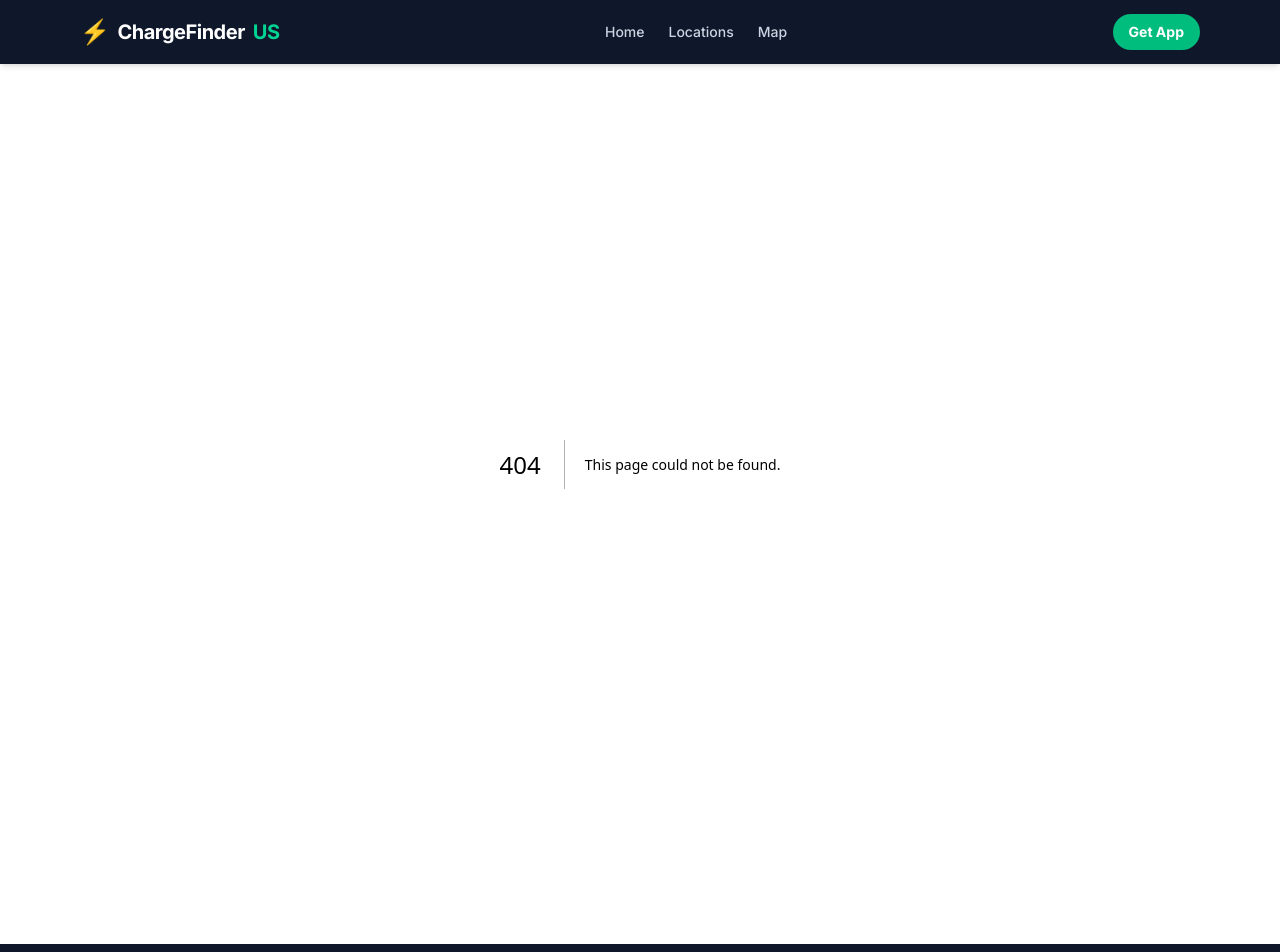
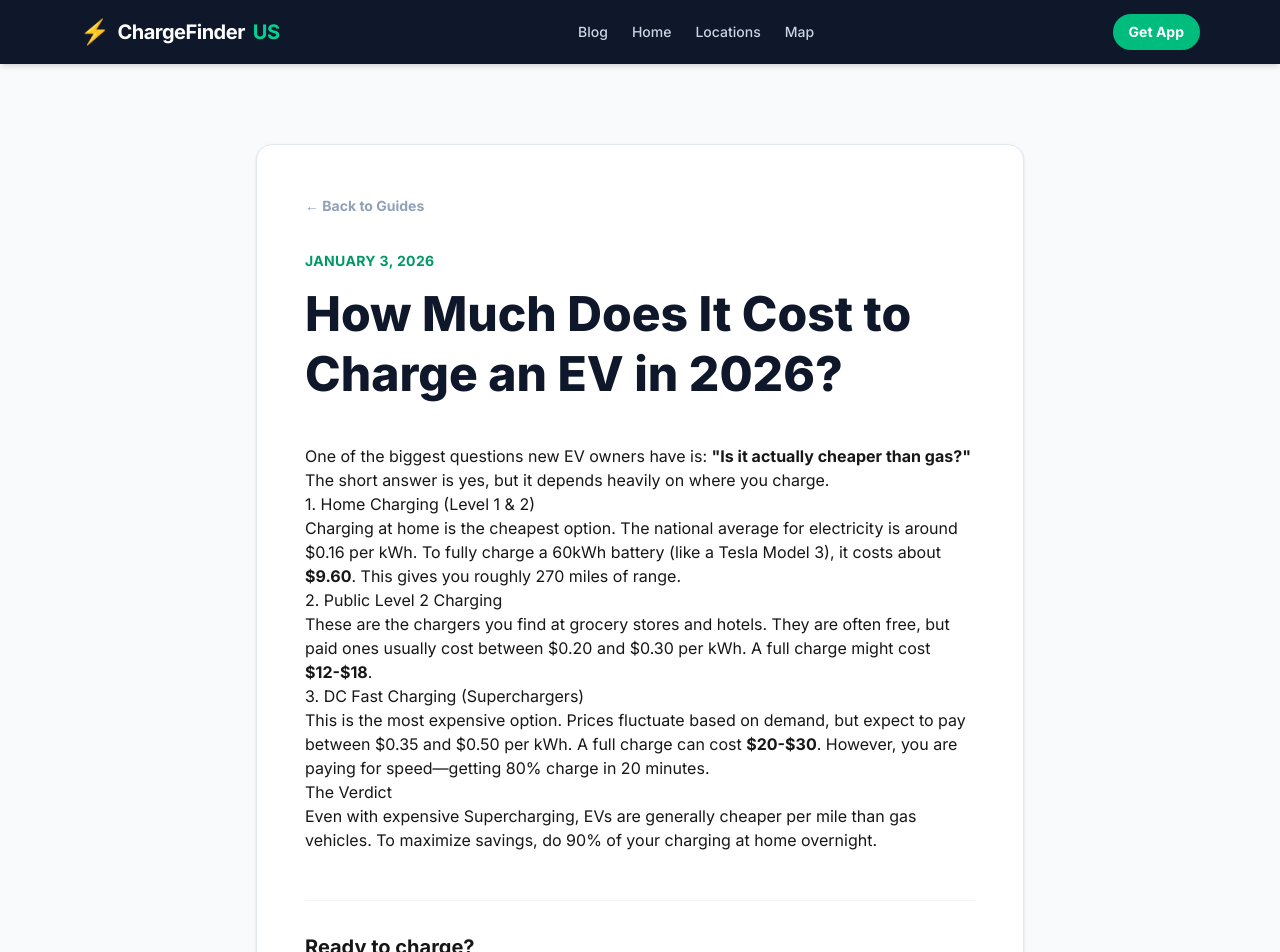
Before and after one commit to Uchihanaru/ev-charger-site, a Next.js app: page /blog/cost-to-charge-ev-2026 in a window 1280 px wide. Before the commit this address had no page. Shown: the top 952 px of the page. Built offline with nearby package versions, Linux system fonts and the light colour scheme.

Commit message:
Add blog section

```diff
--- /dev/null
+++ b/app/blog/[slug]/page.tsx
@@ -0,0 +1,55 @@
+import { blogPosts } from '@/lib/blog';
+import { notFound } from 'next/navigation';
+import Link from 'next/link';
+
+// This tells Next.js which blog posts exist so it can build them
+export async function generateStaticParams() {
+  return blogPosts.map((post) => ({
+    slug: post.slug,
+  }));
+}
+
+export default async function BlogPost({ params }: { params: Promise<{ slug: string }> }) {
+  const { slug } = await params;
+  const post = blogPosts.find((p) => p.slug === slug);
+
+  if (!post) {
+    return notFound();
+  }
+
+  return (
+    <main className="bg-slate-50 min-h-screen py-20">
+      <article className="max-w-3xl mx-auto px-6 bg-white p-8 md:p-12 rounded-2xl shadow-sm border border-slate-200">
+        <Link href="/blog" className="text-slate-400 hover:text-emerald-600 text-sm font-bold mb-8 inline-block">
+          ← Back to Guides
+        </Link>
+
+        <header className="mb-10">
+          <span className="text-emerald-600 font-bold tracking-wide uppercase text-sm">
+            {post.date}
+          </span>
+          <h1 className="text-3xl md:text-5xl font-extrabold text-slate-900 mt-3 mb-6 leading-tight">
+            {post.title}
+          </h1>
+        </header>
+
+        {/* This renders the HTML content we wrote in lib/blog.ts */}
+        <div
+          className="prose prose-slate prose-lg max-w-none"
+          dangerouslySetInnerHTML={{ __html: post.content }}
+        />
+
+        {/* Call to Action at bottom of article */}
+        <div className="mt-12 pt-8 border-t border-slate-100">
+          <h3 className="font-bold text-xl mb-4">Ready to charge?</h3>
+          <Link
+            href="/"
+            className="inline-block bg-emerald-500 hover:bg-emerald-600 text-white font-bold py-3 px-8 rounded-full transition"
+          >
+            Find a Station Near You
+          </Link>
+        </div>
+      </article>
+    </main>
+  );
+}
--- /dev/null
+++ b/app/blog/page.tsx
@@ -0,0 +1,40 @@
+import Link from 'next/link';
+import { blogPosts } from '@/lib/blog';
+
+export default function BlogIndex() {
+  return (
+    <main className="bg-slate-50 min-h-screen py-20">
+      <div className="max-w-4xl mx-auto px-6">
+        <div className="text-center mb-16">
+          <h1 className="text-4xl md:text-5xl font-extrabold text-slate-900 mb-4">
+            EV Charging <span className="text-emerald-500">Guides</span>
+          </h1>
+          <p className="text-xl text-slate-600">
+            Tips, tricks, and costs for electric vehicle owners.
+          </p>
+        </div>
+
+        <div className="grid gap-8">
+          {blogPosts.map((post) => (
+            <Link
+              key={post.slug}
+              href={`/blog/${post.slug}`}
+              className="block bg-white p-8 rounded-2xl border border-slate-200 hover:shadow-xl hover:border-emerald-400 transition group"
+            >
+              <div className="text-sm text-emerald-600 font-bold mb-2">{post.date}</div>
+              <h2 className="text-2xl font-bold text-slate-900 mb-3 group-hover:text-emerald-600 transition">
+                {post.title}
+              </h2>
+              <p className="text-slate-600 leading-relaxed">
+                {post.excerpt}
+              </p>
+              <div className="mt-4 text-emerald-600 font-medium flex items-center">
+                Read Article <span className="ml-2">→</span>
+              </div>
+            </Link>
+          ))}
+        </div>
+      </div>
+    </main>
+  );
+}
--- a/components/Navbar.tsx
+++ b/components/Navbar.tsx
@@ -18,6 +18,7 @@ export default function Navbar() {
 
         {/* DESKTOP MENU (Hidden on Mobile) */}
         <div className="hidden md:flex gap-6 text-sm font-medium text-slate-300">
+         <Link href="/blog" className="hover:text-white transition">Blog</Link>
           <Link href="/" className="hover:text-white transition">Home</Link>
           <a href="#locations" className="hover:text-white transition">Locations</a>
           <a href="https://www.google.com/maps/search/electric+vehicle+charging+station" target="_blank" className="hover:text-white transition">Map</a>
--- /dev/null
+++ b/lib/blog.ts
@@ -0,0 +1,73 @@
+export type BlogPost = {
+  slug: string;
+  title: string;
+  excerpt: string;
+  date: string;
+  content: string;
+};
+
+export const blogPosts: BlogPost[] = [
+  {
+    slug: "cost-to-charge-ev-2026",
+    title: "How Much Does It Cost to Charge an EV in 2026?",
+    excerpt: "Breaking down the costs of home charging vs. public superchargers.",
+    date: "January 3, 2026",
+    content: `
+      <p>One of the biggest questions new EV owners have is: <strong>"Is it actually cheaper than gas?"</strong> The short answer is yes, but it depends heavily on where you charge.</p>
+
+      <h3>1. Home Charging (Level 1 & 2)</h3>
+      <p>Charging at home is the cheapest option. The national average for electricity is around $0.16 per kWh. To fully charge a 60kWh battery (like a Tesla Model 3), it costs about <strong>$9.60</strong>. This gives you roughly 270 miles of range.</p>
+
+      <h3>2. Public Level 2 Charging</h3>
+      <p>These are the chargers you find at grocery stores and hotels. They are often free, but paid ones usually cost between $0.20 and $0.30 per kWh. A full charge might cost <strong>$12-$18</strong>.</p>
+
+      <h3>3. DC Fast Charging (Superchargers)</h3>
+      <p>This is the most expensive option. Prices fluctuate based on demand, but expect to pay between $0.35 and $0.50 per kWh. A full charge can cost <strong>$20-$30</strong>. However, you are paying for speed—getting 80% charge in 20 minutes.</p>
+
+      <h3>The Verdict</h3>
+      <p>Even with expensive Supercharging, EVs are generally cheaper per mile than gas vehicles. To maximize savings, do 90% of your charging at home overnight.</p>
+    `
+  },
+  {
+    slug: "level-1-vs-level-2-charging",
+    title: "Level 1 vs. Level 2 Charging: What's the Difference?",
+    excerpt: "Do you really need to upgrade your home outlet? We explain the math.",
+    date: "January 2, 2026",
+    content: `
+      <p>When you buy an EV, it usually comes with a "mobile connector" that plugs into a standard wall outlet. But is that enough?</p>
+
+      <h3>Level 1: The "Trickle" Charge</h3>
+      <p>This uses a standard 120V household outlet. It adds about <strong>3-5 miles of range per hour</strong>.
+      <br><em>Pros:</em> No installation cost.
+      <br><em>Cons:</em> Takes 24+ hours to fill a battery.</p>
+
+      <h3>Level 2: The Standard</h3>
+      <p>This requires a 240V outlet (like a dryer plug). It adds about <strong>25-40 miles of range per hour</strong>.
+      <br><em>Pros:</em> Full charge overnight (6-8 hours).
+      <br><em>Cons:</em> Installation can cost $500-$1,000.</p>
+
+      <h3>Which do you need?</h3>
+      <p>If you drive less than 30 miles a day, Level 1 is fine. If you commute further, Level 2 is a mandatory upgrade for your sanity.</p>
+    `
+  },
+  {
+    slug: "how-to-find-free-charging",
+    title: "Secret Ways to Find Free EV Charging Stations",
+    excerpt: "Yes, free charging still exists. Here is how to find it near you.",
+    date: "January 1, 2026",
+    content: `
+      <p>Believe it or not, thousands of locations across the US offer completely free electricity for your car. Businesses use it to attract customers.</p>
+
+      <h3>1. Hotels and Motels</h3>
+      <p>Many hotels offer "Destination Charging" as a free perk for guests. Always filter by "EV Charging" when booking your next trip.</p>
+
+      <h3>2. Grocery Stores & Malls</h3>
+      <p>Whole Foods, Target, and high-end malls often have Volta charging stations. These are usually free for the first 2 hours while you shop.</p>
+
+      <h3>3. Municipal Buildings</h3>
+      <p>Check your local library, city hall, or public parks. City governments often install free Level 2 chargers to promote green energy.</p>
+
+      <p><strong>Pro Tip:</strong> Use our directory to find chargers and check the "Network" details. Networks like Volta are almost always free.</p>
+    `
+  }
+];
```
Also changed, not shown: lib/stationData.txt (deleted).
